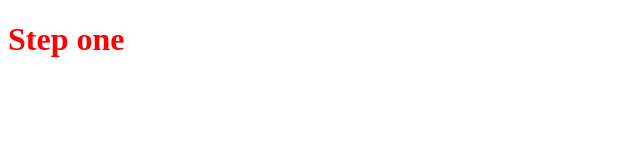
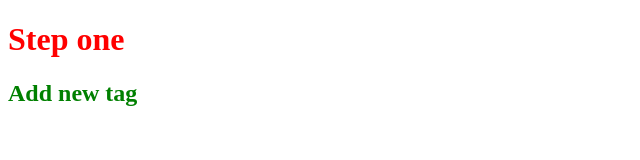
Before and after one commit to yaiechnyk-oleh/advance, a plain HTML site: page index.html in a window 1280 px wide. Shown: the whole page, without its empty margins (0-640 px from the left). Drawn offline with Linux system fonts and the light colour scheme.

Commit message:
add new tag

```diff
--- a/index.html
+++ b/index.html
@@ -8,10 +8,8 @@
     <link rel="stylesheet" href="main.css">
 </head>
 <body>
-
-
-
     <h1>Step one</h1>
+    <h2>Add new tag</h2>
 
 
 </body>
--- a/main.css
+++ b/main.css
@@ -1,3 +1,7 @@
 h1{
     color: red
 }
+
+h2{
+    color: green
+}
```
